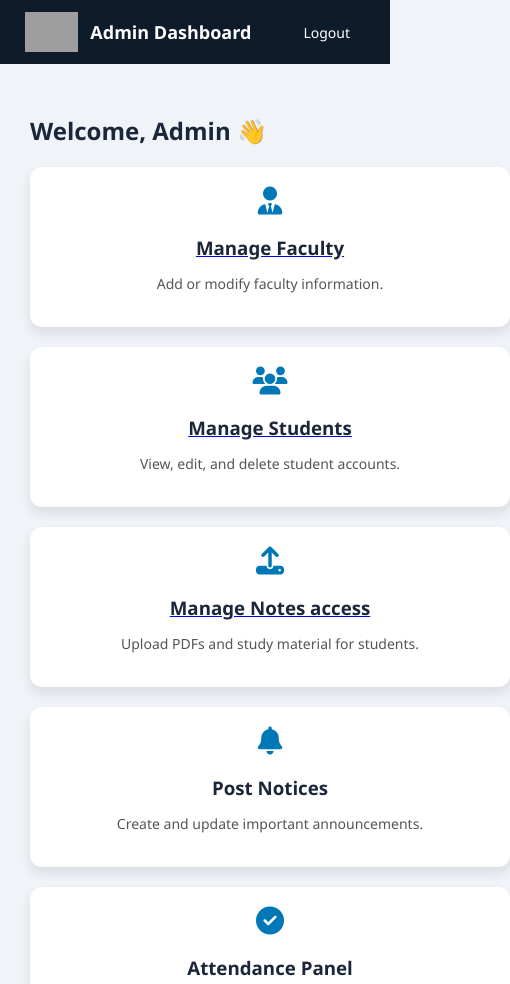
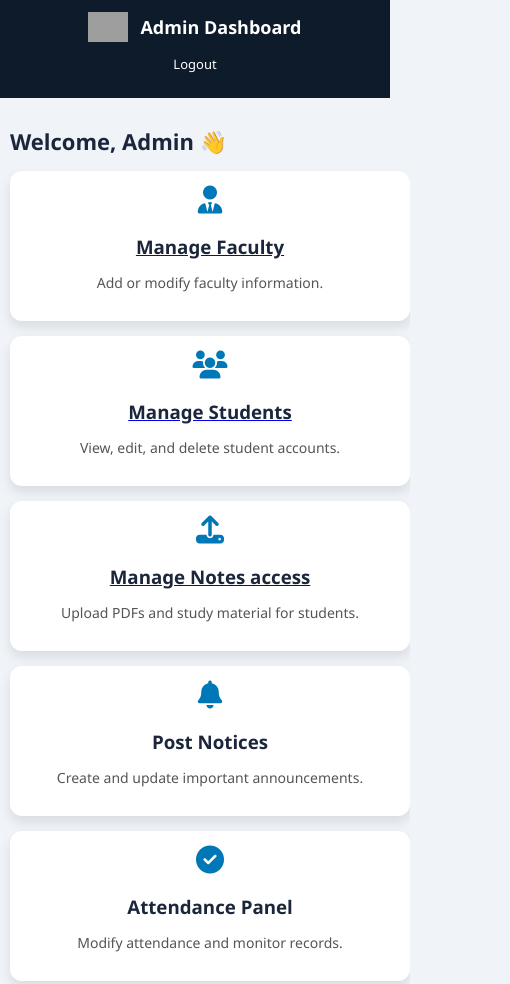
Before and after one commit to Mayur8686/aiml-faculty-portal, a website: page dashadmin.html in a window 390 px wide. Shown: the top 984 px of the page, 510 px wide, since content can reach past the window. Drawn offline with Linux system fonts and the light colour scheme; grey boxes are pictures that could not be loaded.

Commit message:
Refactor CSS for navbar and dashboard responsiveness
Adjusted padding, font sizes, and layout for navbar and dashboard. Improved mobile responsiveness with media queries.

```diff
--- a/assets/css/dashstudent.css
+++ b/assets/css/dashstudent.css
@@ -10,83 +10,7 @@ body {
 .navbar {
   background: #0d1b2a;
   color: white;
-  padding: 15px 20px;
-  display: flex;
-  align-items: center;
-  justify-content: space-between;
-}
-
-.navbar h1 {
-  margin: 0;
-  font-size: 20px;
-}
-
-.navbar a {
-  color: white;
-  text-decoration: none;
-  margin-left: 15px;
-  font-size: 14px;
-  transition: color 0.3s;
-}
-
-.navbar a:hover {
-  color: #90e0ef;
-}
-
-/* Dashboard Container */
-.dashboard {
-  padding: 30px;
-}
-
-.dashboard h2 {
-  font-size: 24px;
-  margin-bottom: 20px;
-  color: #1b263b;
-}
-
-/* Card Grid */
-.card-grid {
-  display: grid;
-  height: 480px;
-  grid-template-columns: repeat(auto-fit, minmax(480px, 1fr));
-  gap: 20px;
-}
-
-.card {
-  background: white;
-  padding: 20px;
-  border-radius: 12px;
-  box-shadow: 0 6px 12px rgba(0, 0, 0, 0.1);
-  text-align: center;
-  transition: transform 0.3s, background 0.3s;
-  cursor: pointer;
-}
-
-.card:hover {
-  transform: translateY(-6px);
-  background: #e9f5ff;
-}
-
-.card i {
-  font-size: 28px;
-  color: #0077b6;
-  margin-bottom: 10px;
-}
-
-.card h3 {
-  margin: 10px 0 5px;
-  color: #1b263b;
-}
-
-.card p {
-  font-size: 14px;
-  color: #555;
-}
-/* Navbar Styling */
-.navbar {
-  background: #0d1b2a;
-  color: white;
-  padding: 12px 25px;
+  padding: 12px 20px;
   display: flex;
   align-items: center;
   justify-content: space-between;
@@ -109,30 +33,105 @@ body {
 }
 
 .menu a {
-  color: white;
-  text-decoration: none;
-  margin-left: 20px;
-  font-size: 14px;
-  transition: color 0.3s;
-}
-
-.menu a:hover {
-  color: #90e0ef;
-}
-.menu a {
   text-decoration: none;
   color: white;
   padding: 10px 15px;
+  margin-left: 10px;
   transition: background 0.3s;
 }
 
 .menu a:hover {
-  background: #1e3a8a; /* Darker blue on hover */
+  background: #1e3a8a;
   border-radius: 5px;
 }
 
 .menu a.active {
-  background: #2563eb; /* Bright blue highlight */
+  background: #2563eb;
   border-radius: 5px;
   font-weight: bold;
 }
+
+/* Dashboard */
+.dashboard {
+  padding: 20px;
+}
+
+.dashboard h2 {
+  font-size: 22px;
+  margin-bottom: 15px;
+  color: #1b263b;
+}
+
+/* Card Grid */
+.card-grid {
+  display: grid;
+  grid-template-columns: repeat(auto-fit, minmax(250px, 1fr));
+  gap: 20px;
+}
+
+.card {
+  background: white;
+  padding: 18px;
+  border-radius: 12px;
+  box-shadow: 0 6px 12px rgba(0, 0, 0, 0.1);
+  text-align: center;
+  cursor: pointer;
+  transition: transform 0.3s, background 0.3s;
+}
+
+.card:hover {
+  transform: translateY(-5px);
+  background: #e9f5ff;
+}
+
+.card i {
+  font-size: 28px;
+  color: #0077b6;
+  margin-bottom: 10px;
+}
+
+.card h3 {
+  margin: 10px 0 5px;
+  color: #1b263b;
+}
+
+.card p {
+  font-size: 14px;
+  color: #555;
+}
+
+/* ----------------------------- */
+/*        MOBILE VIEW FIX        */
+/* ----------------------------- */
+@media (max-width: 600px) {
+
+  .navbar {
+    flex-direction: column;
+    text-align: center;
+  }
+
+  .menu a {
+    padding: 8px 10px;
+    font-size: 13px;
+    margin: 5px;
+    display: inline-block;
+  }
+
+  .dashboard {
+    padding: 10px;
+  }
+
+  .card-grid {
+    grid-template-columns: 1fr;  /* Cards stack vertically */
+    gap: 15px;
+  }
+
+  .card {
+    width: 100%;        /* Prevent overflow */
+    padding: 15px;
+  }
+
+  .logo-section img {
+    height: 30px;
+  }
+}
```
